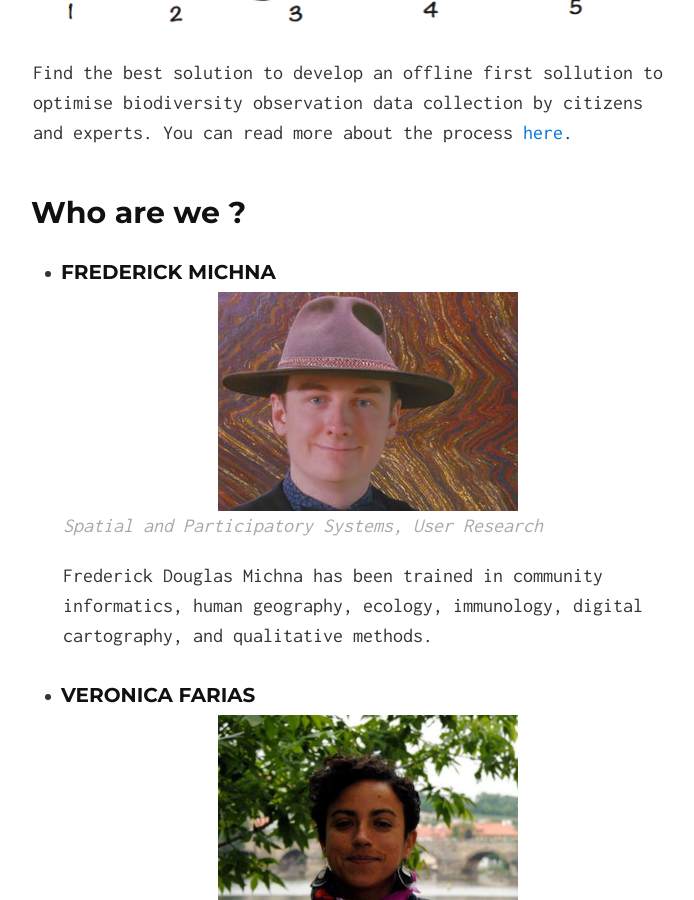
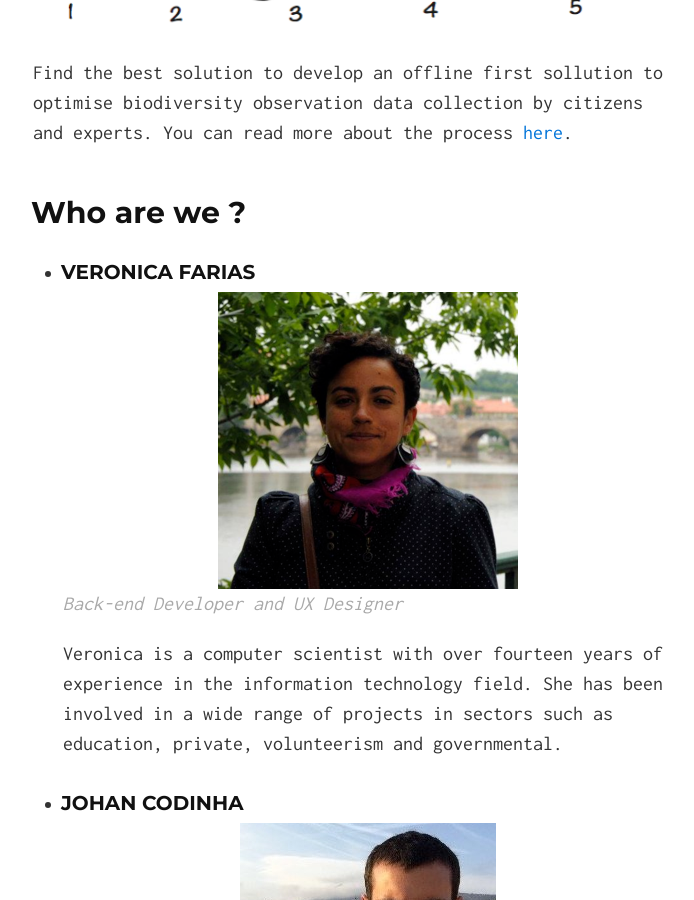
Before and after one commit to CodeforAustralia/biodiversity, a Jekyll site: the page built from index.md, in a window 1280 px wide and 900 px high, scrolled down 2009 px. Shown: the whole window, without its empty margins (287-981 px from the left). Built offline with Jekyll 4.4.1, drawn with Linux system fonts in a browser that asks for light colours.

Commit message:
Information team updated

```diff
--- a/index.md
+++ b/index.md
@@ -33,19 +33,6 @@ You can read more about the process [here](https://codeforaustralia.github.io/bi
 
 ## Who are we ?
 {: #the-team}
-*   ### Frederick Michna
-    {: .job-title}
-    ![Frederick Michna]({{ site.baseurl }}/assets/FredBioPic.jpeg)
-    *Spatial and Participatory Systems, User Research*
-
-    Frederick Douglas Michna has been trained in community informatics, human geography, ecology, immunology, digital cartography, and qualitative methods.
-
-<!-- Understanding customer requirements
-Fostering shared understanding of customer requirements
-Matching client expectations and deliverables with to requirements
-Keeping team on track -->
-
-
 *   ### Veronica Farias
     {: .job-title}
 
```
